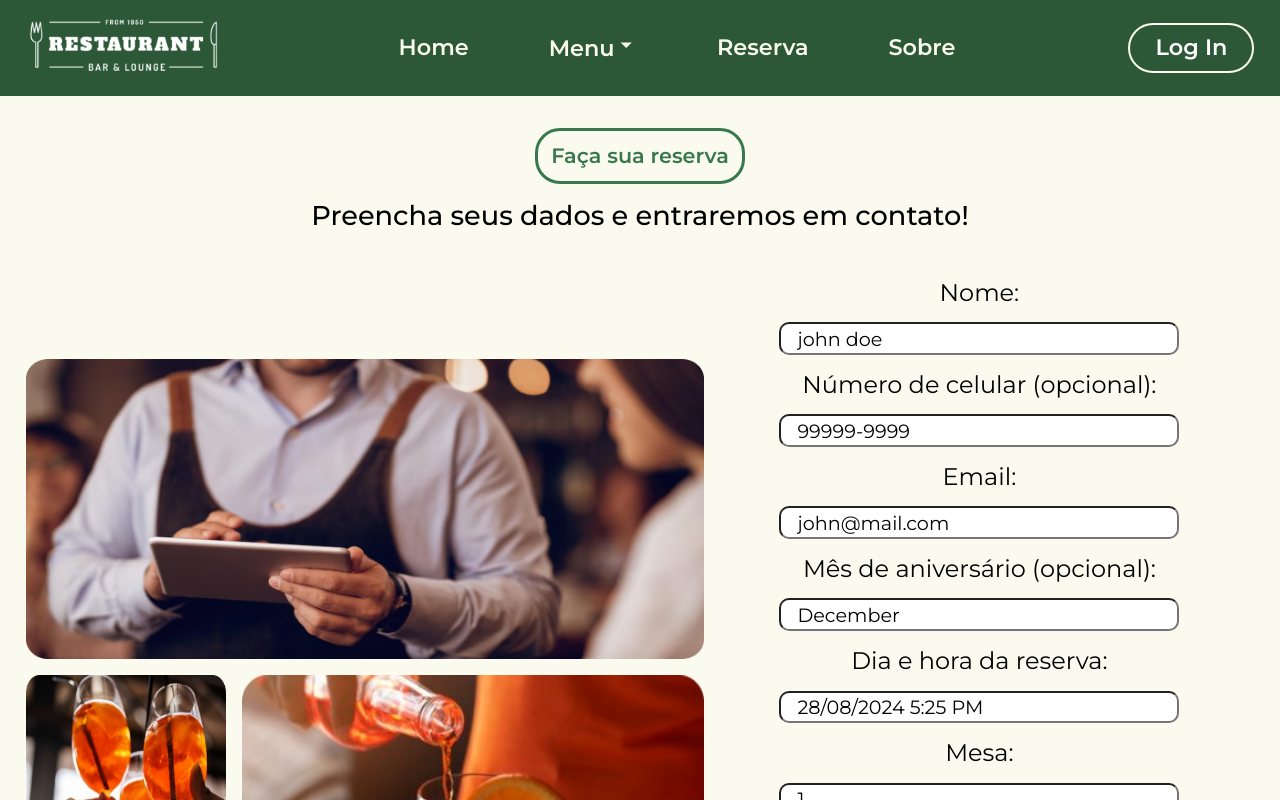
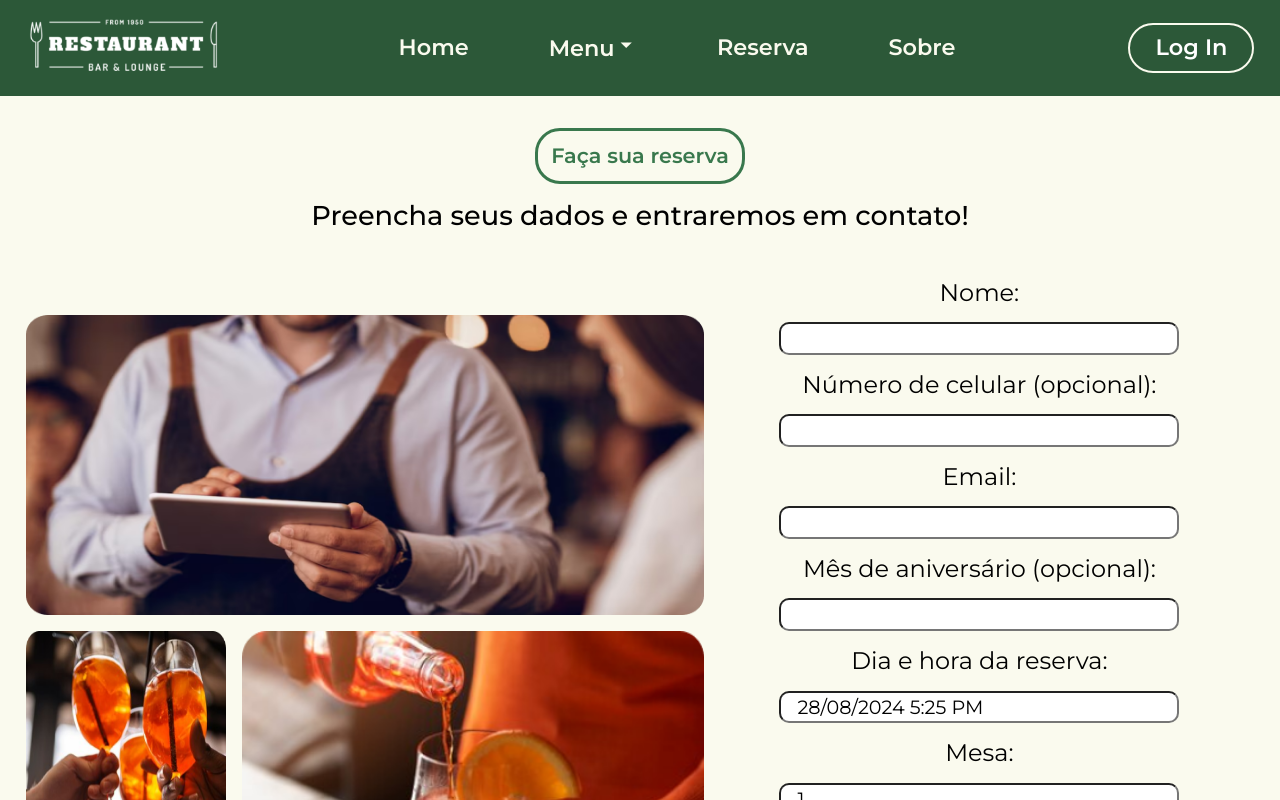
Before and after one commit to sergiotales1/therestaurant, a React (Vite) app: page /reserva in a window 1280 px wide. Built offline with nearby package versions, Linux system fonts and the light colour scheme.

Commit message:
default values on reserva removed

```diff
--- a/src/components/Form.jsx
+++ b/src/components/Form.jsx
@@ -156,7 +156,7 @@ function ReservaForm() {
           Nome:
           <input
             ref={nameRef}
-            defaultValue={"john doe"}
+            // defaultValue={"john doe"}
             required
             type="text"
             name="name"
@@ -166,7 +166,7 @@ function ReservaForm() {
           Número de celular (opcional):
           <input
             ref={telRef}
-            defaultValue={"99999-9999"}
+            // defaultValue={"99999-9999"}
             type="text"
             name="tel"
           />
@@ -175,7 +175,7 @@ function ReservaForm() {
           Email:
           <input
             ref={emailRef}
-            defaultValue={"john@mail.com"}
+            // defaultValue={"john@mail.com"}
             required
             type="email"
             name="email"
@@ -185,7 +185,7 @@ function ReservaForm() {
           Mês de aniversário (opcional):
           <input
             ref={bdayMonthRef}
-            defaultValue={"December"}
+            // defaultValue={"December"}
             type="text"
             name="bday"
           />
--- a/src/pages/Reserva.jsx
+++ b/src/pages/Reserva.jsx
@@ -83,6 +83,7 @@ const ReservaWrapper = styled.section`
     }
 
     .images-container {
+      margin-top: -5.5rem;
       display: grid;
       grid-template-columns: 200px 1fr;
       grid-template-rows: 300px 300px;
```
